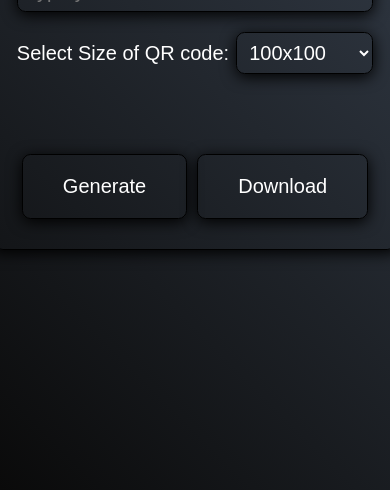
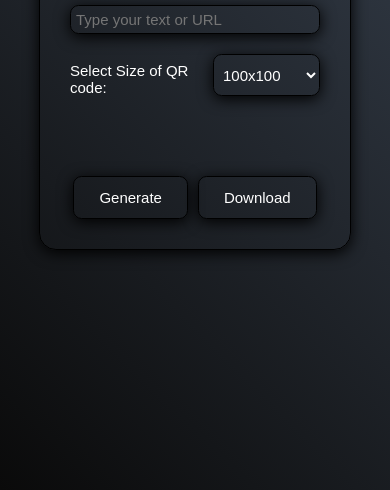
Before and after one commit to RabbanAli1122/qr-code-generator-js, a plain HTML site: page index.html in a window 390 px wide. Shown: the part 354-844 px from the top of the page. Drawn offline with Linux system fonts and the light colour scheme.

Commit message:
Update syle.css
responsive layout code addesd to css file

```diff
--- a/syle.css
+++ b/syle.css
@@ -93,3 +93,20 @@ body{
     border: var(--border);
     box-shadow:var(--shadow);
 }
+@media screen and (max-width:520px){
+    .box{
+        width: 80%;
+    }
+    .qr-footer a{
+        padding:12px 25px;
+        font-size: 15px;
+    }
+    .qr-header input, select{
+        padding: 5px;
+        font-size: 15px;
+    }
+    .qr-header label{
+        margin-top: 8px;
+        font-size: 15px;
+    }
+}
```
